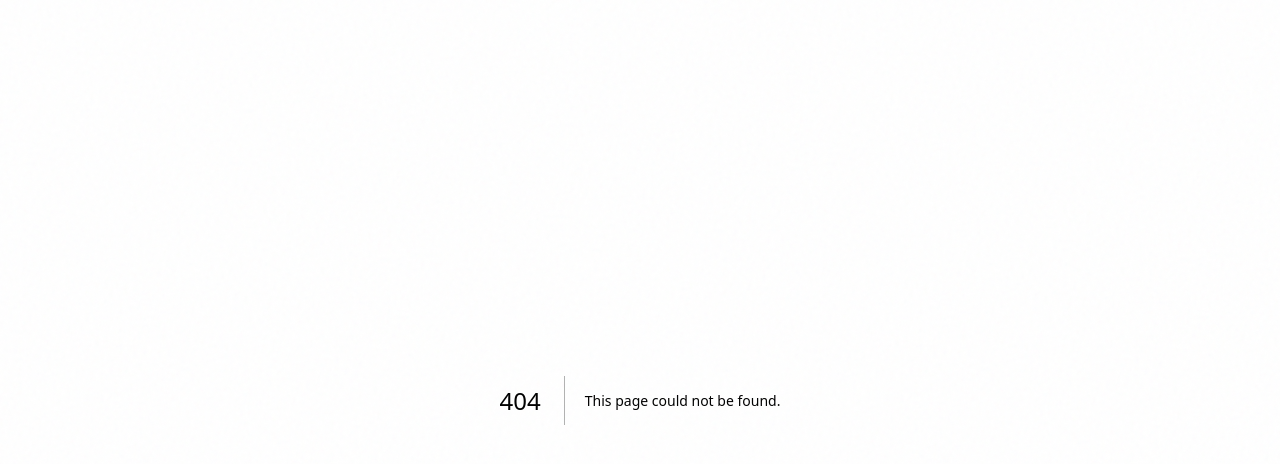
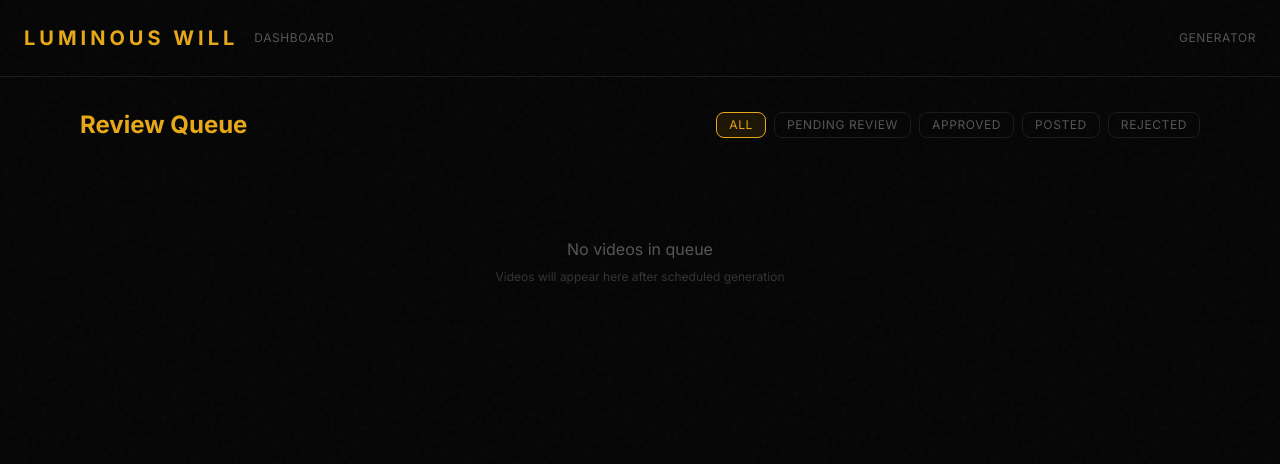
Before and after one commit to Leo-emp/luminous-will-web, a Next.js app: page /dashboard in a window 1280 px wide. Before the commit this address had no page. Shown: the top 464 px of the page. Built offline with nearby package versions, Linux system fonts and the light colour scheme.

Commit message:
feat: add review queue dashboard with approve/reject flow

```diff
--- /dev/null
+++ b/app/dashboard/layout.tsx
@@ -0,0 +1,24 @@
+export default function DashboardLayout({ children }: { children: React.ReactNode }) {
+  return (
+    <div className="min-h-screen flex flex-col">
+      <header className="py-6 px-6 border-b border-[#1a1a1a] flex items-center justify-between">
+        <div className="flex items-center gap-4">
+          <a href="/" className="text-xl font-bold tracking-[4px]" style={{ color: "#E8A817" }}>
+            LUMINOUS WILL
+          </a>
+          <span className="text-xs uppercase tracking-wider" style={{ color: "#555" }}>
+            Dashboard
+          </span>
+        </div>
+        <a
+          href="/"
+          className="text-xs uppercase tracking-wider hover:text-[#E8A817] transition-colors"
+          style={{ color: "#555" }}
+        >
+          Generator
+        </a>
+      </header>
+      <main className="flex-1 max-w-6xl mx-auto w-full px-4 py-8">{children}</main>
+    </div>
+  );
+}
--- /dev/null
+++ b/app/dashboard/page.tsx
@@ -0,0 +1,158 @@
+"use client";
+
+import { useState, useEffect } from "react";
+
+interface QueueEntry {
+  id: string;
+  format: "short" | "long";
+  topic: string;
+  status: string;
+  created_at: string;
+  thumbnail_path: string;
+  target_platforms: string[];
+  post_results: Record<string, { url: string }>;
+}
+
+const STATUS_COLORS: Record<string, string> = {
+  pending_review: "#E8A817",
+  approved: "#22c55e",
+  posting: "#3b82f6",
+  posted: "#22c55e",
+  rejected: "#ef4444",
+  failed: "#ef4444",
+};
+
+export default function DashboardPage() {
+  const [entries, setEntries] = useState<QueueEntry[]>([]);
+  const [filter, setFilter] = useState<string>("all");
+  const [loading, setLoading] = useState(true);
+
+  useEffect(() => {
+    fetchQueue();
+  }, [filter]);
+
+  const fetchQueue = async () => {
+    setLoading(true);
+    const params = filter !== "all" ? `?status=${filter}` : "";
+    const res = await fetch(`/api/queue${params}`);
+    const data = await res.json();
+    setEntries(data);
+    setLoading(false);
+  };
+
+  const handleApprove = async (id: string) => {
+    await fetch(`/api/queue/${id}/approve`, { method: "POST", headers: { "Content-Type": "application/json" }, body: JSON.stringify({}) });
+    fetchQueue();
+  };
+
+  const handleReject = async (id: string) => {
+    await fetch(`/api/queue/${id}/reject`, { method: "POST" });
+    fetchQueue();
+  };
+
+  const formatDate = (iso: string) => {
+    const d = new Date(iso);
+    return d.toLocaleDateString("en-GB", { day: "numeric", month: "short", hour: "2-digit", minute: "2-digit" });
+  };
+
+  return (
+    <div>
+      <div className="flex items-center justify-between mb-8">
+        <h1 className="text-2xl font-bold" style={{ color: "#E8A817" }}>
+          Review Queue
+        </h1>
+        <div className="flex gap-2">
+          {["all", "pending_review", "approved", "posted", "rejected"].map((s) => (
+            <button
+              key={s}
+              onClick={() => setFilter(s)}
+              className={`px-3 py-1 text-xs uppercase tracking-wider rounded-lg border transition-all ${
+                filter === s
+                  ? "border-[#E8A817] text-[#E8A817] bg-[#E8A817]/10"
+                  : "border-[#1a1a1a] text-[#555] hover:border-[#333]"
+              }`}
+            >
+              {s.replace("_", " ")}
+            </button>
+          ))}
+        </div>
+      </div>
+
+      {loading ? (
+        <div className="text-center py-16 text-[#555]">Loading...</div>
+      ) : entries.length === 0 ? (
+        <div className="text-center py-16">
+          <p className="text-[#555]">No videos in queue</p>
+          <p className="text-xs text-[#333] mt-2">Videos will appear here after scheduled generation</p>
+        </div>
+      ) : (
+        <div className="space-y-4">
+          {entries.map((entry) => (
+            <div
+              key={entry.id}
+              className="p-4 rounded-xl border border-[#1a1a1a] bg-[#0a0a0a] flex items-center gap-4"
+            >
+              <div className="w-24 h-14 bg-[#111] rounded-lg flex-shrink-0 flex items-center justify-center">
+                <span className="text-xs text-[#333]">
+                  {entry.format === "long" ? "16:9" : "9:16"}
+                </span>
+              </div>
+
+              <div className="flex-1 min-w-0">
+                <h3 className="text-sm font-medium text-white truncate">{entry.topic}</h3>
+                <div className="flex items-center gap-3 mt-1">
+                  <span
+                    className="text-xs uppercase tracking-wider px-2 py-0.5 rounded"
+                    style={{
+                      color: STATUS_COLORS[entry.status] || "#555",
+                      background: `${STATUS_COLORS[entry.status] || "#555"}15`,
+                    }}
+                  >
+                    {entry.status.replace("_", " ")}
+                  </span>
+                  <span className="text-xs text-[#444]">{formatDate(entry.created_at)}</span>
+                  <span className="text-xs text-[#444]">
+                    {entry.target_platforms.join(", ")}
+                  </span>
+                </div>
+              </div>
+
+              {entry.status === "pending_review" && (
+                <div className="flex gap-2 flex-shrink-0">
+                  <button
+                    onClick={() => handleApprove(entry.id)}
+                    className="px-4 py-2 text-xs uppercase tracking-wider rounded-lg bg-[#22c55e]/10 border border-[#22c55e]/30 text-[#22c55e] hover:bg-[#22c55e]/20 transition-all"
+                  >
+                    Approve
+                  </button>
+                  <button
+                    onClick={() => handleReject(entry.id)}
+                    className="px-4 py-2 text-xs uppercase tracking-wider rounded-lg bg-[#ef4444]/10 border border-[#ef4444]/30 text-[#ef4444] hover:bg-[#ef4444]/20 transition-all"
+                  >
+                    Reject
+                  </button>
+                </div>
+              )}
+
+              {entry.status === "posted" && entry.post_results && (
+                <div className="flex gap-2 flex-shrink-0">
+                  {Object.entries(entry.post_results).map(([platform, result]) => (
+                    <a
+                      key={platform}
+                      href={result.url}
+                      target="_blank"
+                      rel="noopener noreferrer"
+                      className="px-3 py-1 text-xs uppercase tracking-wider rounded-lg border border-[#1a1a1a] text-[#888] hover:text-[#E8A817] hover:border-[#E8A817] transition-all"
+                    >
+                      {platform}
+                    </a>
+                  ))}
+                </div>
+              )}
+            </div>
+          ))}
+        </div>
+      )}
+    </div>
+  );
+}
```
